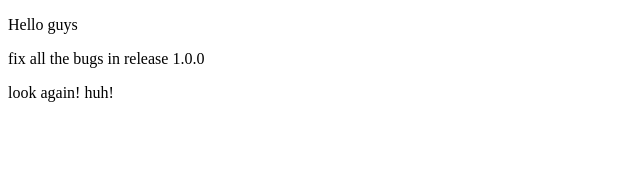
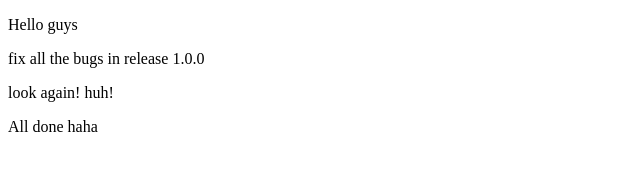
Before and after one commit to soeuksophanitanb/test-git-flow, a plain HTML site: page index.html in a window 1280 px wide. Shown: the whole page, without its empty margins (0-640 px from the left). Drawn offline with Linux system fonts and the light colour scheme.

Commit message:
all done

```diff
--- a/index.html
+++ b/index.html
@@ -9,5 +9,6 @@
     <p>Hello guys</p>
     <p>fix all the bugs in release 1.0.0</p>
     <p>look again! huh!</p>
+    <p>All done haha</p>
   </body>
 </html>
```
